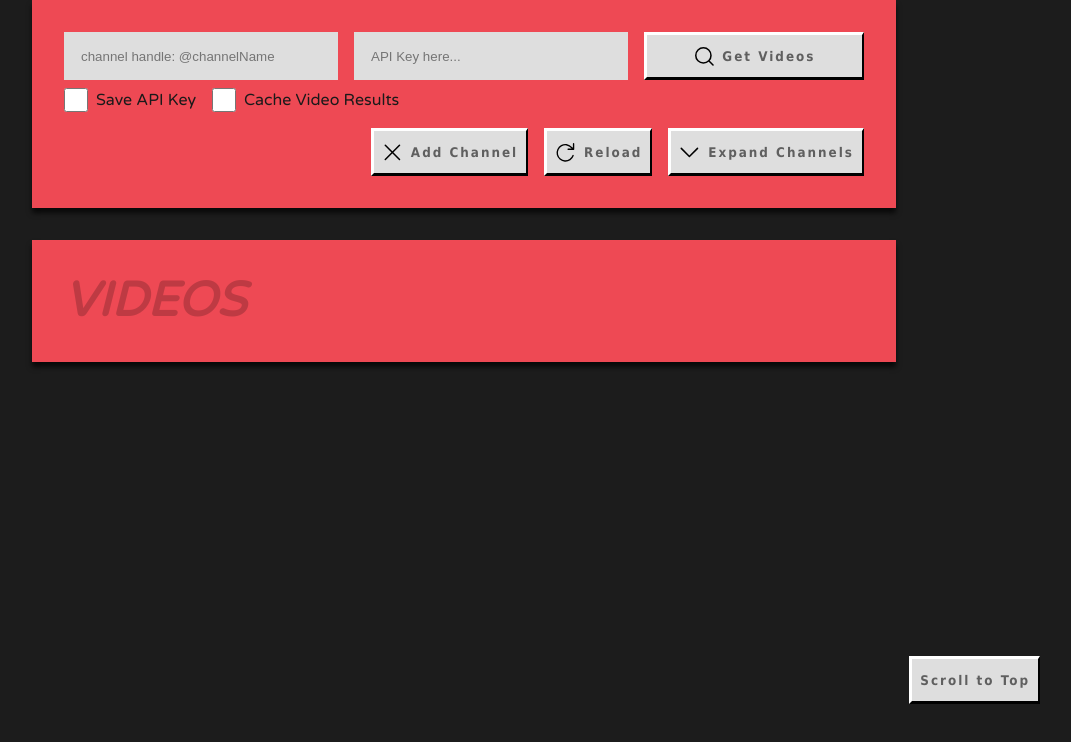
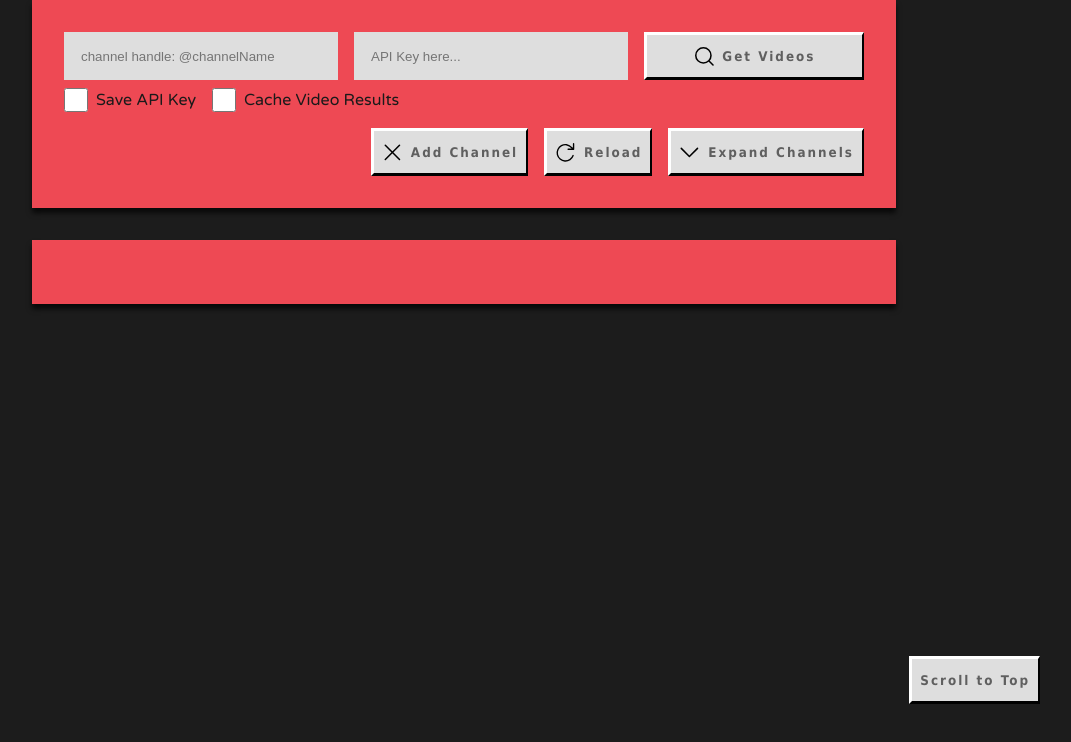
Before and after one commit to Liam-00/ListerForYoutube, a React app: page / in a window 1280 px wide. Shown: the top 742 px of the page, without its empty margins (176-1247 px from the left). Built offline with nearby package versions, Linux system fonts and the light colour scheme.

Commit message:
section header is channel name

```diff
--- a/src/index.jsx
+++ b/src/index.jsx
@@ -161,7 +161,10 @@ const App = () => {
             </section>
             <section>
                 <div>
-                    <h1>VIDEOS{UsingCachedPlaylist ? " - cached data" : ""}</h1>
+                    <div className="section_header">
+                        <h1>{PlaylistData[0]?.items[0]?.snippet?.channelTitle}</h1>
+
+                    </div>
                     {
                         PlaylistData.length > 0 ?
                             PlaylistData.map(playlistPage => playlistPage.items.map(item =>
```
